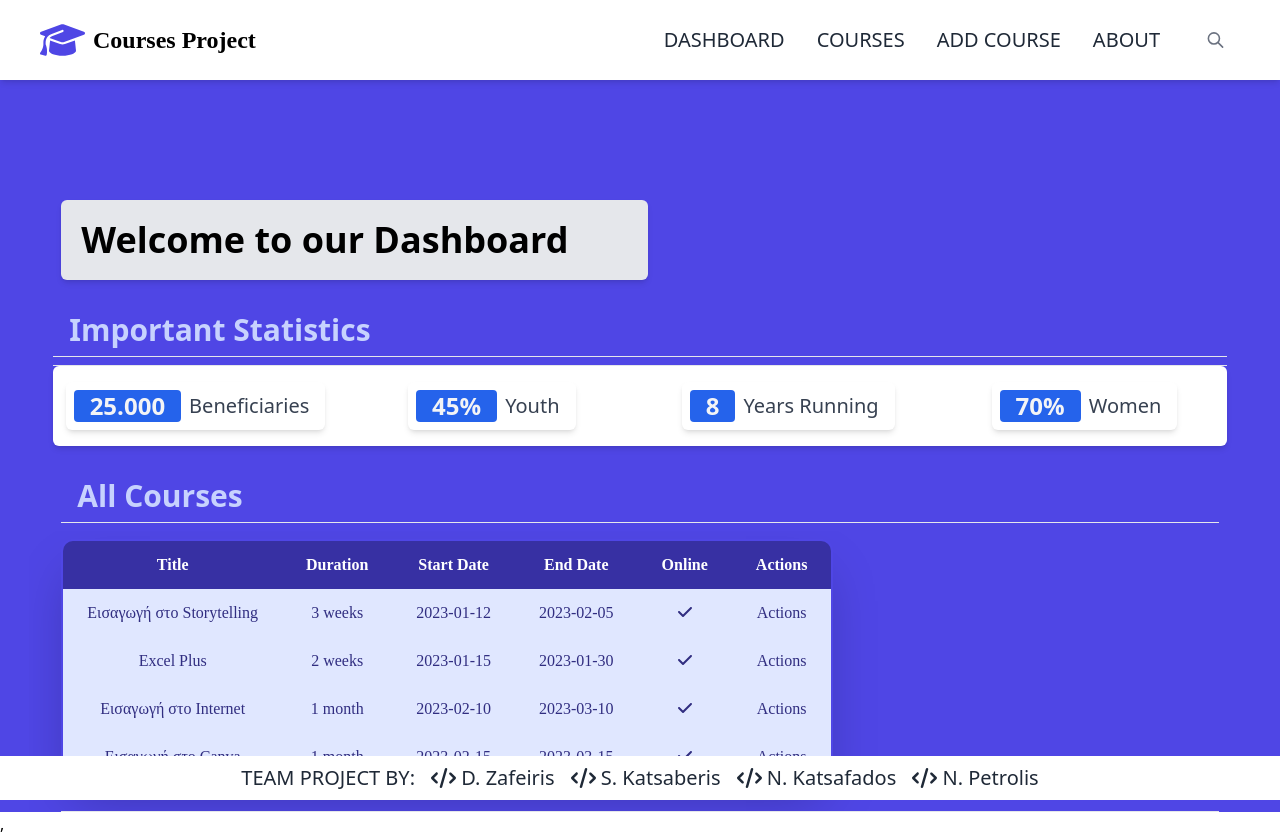
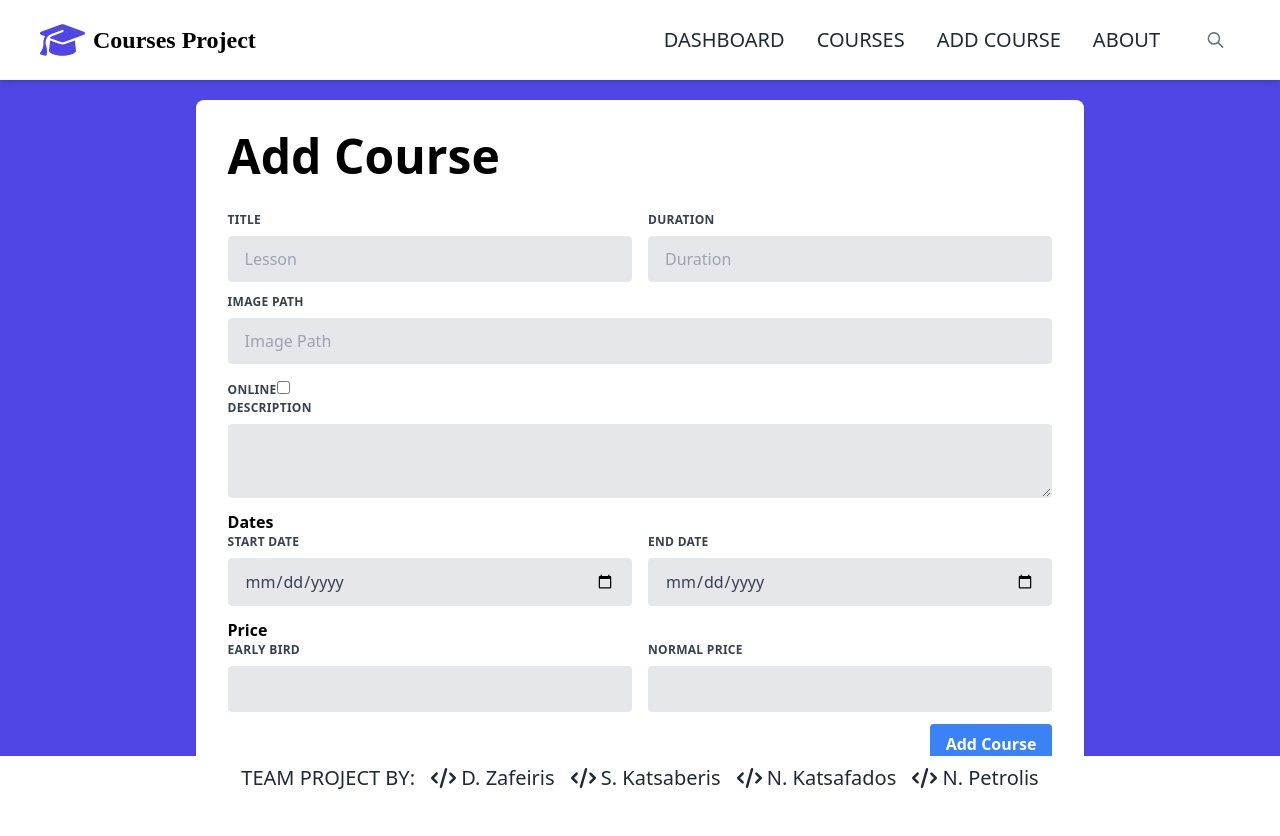
Before and after one commit to ssoc2dzafeiris/TeamProjectReact, a React (Create React App) app: page /addcourse in a window 1280 px wide. After the commit the page ends 800 px from the top, so only its background shows below. Built offline with nearby package versions, Linux system fonts and the light colour scheme; data requests are answered from the project's data file.

Commit message:
Added routing and courses loading animation

```diff
--- a/src/App.js
+++ /dev/null
@@ -1,18 +0,0 @@
-import React from 'react';
-import Navbar from './components/Navbar';
-import Content from './components/content';
-import PageFooter from './components/Footer';
-import Dashboard from './components/Dashboard';
-
-
-export default function App() {
-    return (
-    <>
-     <div className='flex flex-col min-h-screen bg-indigo-600'>
-      <Navbar />
-      <Dashboard />
-      <PageFooter />
-     </div>
-    </>
-    )
-  }
--- a/src/components/Addnewcourse.jsx
+++ b/src/components/Addnewcourse.jsx
@@ -38,93 +38,93 @@ const Addnewcourse = () => {
 
     }
     return (
-        <div class="w-5/6 mt-5 mx-auto flex justify-center items-center h-screens">
-            <form onSubmit={handleSubmit} class=" max-h-90vh w-5/6 bg-white p-8 rounded-lg shadow-md overflow-y-auto ">
-                <h1 class="font-extrabold font-weight: 900 text-5xl mb-8  ">Add Course</h1>
-                <div class="flex flex-wrap -mx-2">
-                    <div class="w-full md:w-1/2 px-2 mb-4 md:mb-0">
+        <div className="w-5/6 mt-5 mx-auto flex justify-center items-center h-screens">
+            <form onSubmit={handleSubmit} className=" max-h-90vh w-5/6 bg-white p-8 rounded-lg shadow-md overflow-y-auto ">
+                <h1 className="font-extrabold font-weight: 900 text-5xl mb-8  ">Add Course</h1>
+                <div className="flex flex-wrap -mx-2">
+                    <div className="w-full md:w-1/2 px-2 mb-4 md:mb-0">
                         <label
-                            class="block uppercase tracking-wide text-gray-700 text-xs font-bold mb-2" for="grid-first-name">
+                            className="block uppercase tracking-wide text-gray-700 text-xs font-bold mb-2" htmlFor="grid-first-name">
                             Title
                         </label>
                         <input
-                            class="  appearance-none block w-full bg-gray-200 text-gray-700 border border-gray-200 rounded py-3 px-4 mb-3 leading-tight focus:outline-none focus:bg-white focus:border-gray-500 justify-center"
+                            className="  appearance-none block w-full bg-gray-200 text-gray-700 border border-gray-200 rounded py-3 px-4 mb-3 leading-tight focus:outline-none focus:bg-white focus:border-gray-500 justify-center"
                             name="title" type="text"
                             onChange={
                                 (e) => setTitle((e.target.value))
                             } placeholder="Lesson"></input>
                     </div>
-                    <div class="w-full md:w-1/2 px-2">
+                    <div className="w-full md:w-1/2 px-2">
                         <label
-                            class="block uppercase tracking-wide text-gray-700 text-xs font-bold mb-2" for="grid-first-name">
+                            className="block uppercase tracking-wide text-gray-700 text-xs font-bold mb-2" htmlFor="grid-first-name">
                             Duration
                         </label>
                         <input
-                            class=" block w-full bg-gray-200 text-gray-700 border border-gray-200 rounded py-3 px-4 mb-3 leading-tight focus:outline-none focus:bg-white focus:border-gray-500"
+                            className=" block w-full bg-gray-200 text-gray-700 border border-gray-200 rounded py-3 px-4 mb-3 leading-tight focus:outline-none focus:bg-white focus:border-gray-500"
                             name="duration" type="text" onChange={(e) => setDuration((e.target.value))} placeholder="Duration"></input>
                     </div>
                 </div>
                 <label
-                    class="block uppercase tracking-wide text-gray-700 text-xs font-bold mb-2" for="grid-first-name">
+                    className="block uppercase tracking-wide text-gray-700 text-xs font-bold mb-2" htmlFor="grid-first-name">
                     Image Path
                 </label>
                 {<input
-                    class="  w-full bg-gray-200 text-gray-700 border border-gray-200 rounded py-3 px-4 mb-3 leading-tight focus:outline-none focus:bg-white focus:border-gray-500"
+                    className="  w-full bg-gray-200 text-gray-700 border border-gray-200 rounded py-3 px-4 mb-3 leading-tight focus:outline-none focus:bg-white focus:border-gray-500"
                     name="imagePath" type="text" onChange={(e) => setImagePath((e.target.value))} placeholder="Image Path"></input>}
                 <label
-                    class=" uppercase tracking-wide text-gray-700 text-xs font-bold mb-2" >
+                    className=" uppercase tracking-wide text-gray-700 text-xs font-bold mb-2" >
                     online
                 </label>
                 <input type="checkbox" onChange={(e) => setOnline((e.target.checked))} />
                 <label
-                    class="block uppercase tracking-wide text-gray-700 text-xs font-bold mb-2" >
+                    className="block uppercase tracking-wide text-gray-700 text-xs font-bold mb-2" >
                     description
                 </label>
                 <textarea
-                    class="block w-full bg-gray-200 text-gray-700 border border-gray-200 rounded py-3 px-4 mb-3"
+                    className="block w-full bg-gray-200 text-gray-700 border border-gray-200 rounded py-3 px-4 mb-3"
                     name="description" type="text" onChange={(e) => setDescription((e.target.value))}>
                 </textarea>
 
-                <p class="font-bold font-weight: 700">Dates</p>
-                <div class="flex flex-wrap -mx-2">
-                    <div class="w-full md:w-1/2 px-2 mb-4 md:mb-0">
+                <p className="font-bold font-weight: 700">Dates</p>
+                <div className="flex flex-wrap -mx-2">
+                    <div className="w-full md:w-1/2 px-2 mb-4 md:mb-0">
                         <label
-                            class="block uppercase tracking-wide text-gray-700 text-xs font-bold mb-2" >
+                            className="block uppercase tracking-wide text-gray-700 text-xs font-bold mb-2" >
                             Start Date
                         </label>
                         <input
-                            class="  w-full bg-gray-200 text-gray-700 border border-gray-200 rounded py-3 px-4 mb-3 leading-tight focus:outline-none focus:bg-white focus:border-gray-500"
+                            className="  w-full bg-gray-200 text-gray-700 border border-gray-200 rounded py-3 px-4 mb-3 leading-tight focus:outline-none focus:bg-white focus:border-gray-500"
                             name="start_date" type="date" onChange={(e) => setStart_date((e.target.value))}></input>
                     </div>
-                    <div class="w-full md:w-1/2 px-2 mb-4 md:mb-0">
-                        <label class="block uppercase tracking-wide text-gray-700 text-xs font-bold mb-2" >
+                    <div className="w-full md:w-1/2 px-2 mb-4 md:mb-0">
+                        <label className="block uppercase tracking-wide text-gray-700 text-xs font-bold mb-2" >
                             End Date
                         </label>
-                        <input class="  w-full bg-gray-200 text-gray-700 border border-gray-200 rounded py-3 px-4 mb-3 leading-tight focus:outline-none focus:bg-white focus:border-gray-500"
+                        <input className="  w-full bg-gray-200 text-gray-700 border border-gray-200 rounded py-3 px-4 mb-3 leading-tight focus:outline-none focus:bg-white focus:border-gray-500"
                             name="end_date" type="date" onChange={(e) => setEnd_date((e.target.value))}></input>
                     </div>
                 </div>
-                <p class="font-bold font-weight: 700"> Price </p>
+                <p className="font-bold font-weight: 700"> Price </p>
 
-                <div class="flex flex-wrap -mx-2">
-                    <div class="w-full md:w-1/2 px-2 mb-4 md:mb-0">
+                <div className="flex flex-wrap -mx-2">
+                    <div className="w-full md:w-1/2 px-2 mb-4 md:mb-0">
 
 
-                        <label class="block uppercase tracking-wide text-gray-700 text-xs font-bold mb-2" >
+                        <label className="block uppercase tracking-wide text-gray-700 text-xs font-bold mb-2" >
                             Early Bird
                         </label>
-                        <input class="  w-full bg-gray-200 text-gray-700 border border-gray-200 rounded py-3 px-4 mb-3 leading-tight focus:outline-none focus:bg-white focus:border-gray-500"
+                        <input className="  w-full bg-gray-200 text-gray-700 border border-gray-200 rounded py-3 px-4 mb-3 leading-tight focus:outline-none focus:bg-white focus:border-gray-500"
                             name="early_bird" type="number" onChange={(e) => setEarly_bird((e.target.value))}></input>
                     </div>
-                    <div class="w-full md:w-1/2 px-2 mb-4 md:mb-0">
-                        <label class="block uppercase tracking-wide text-gray-700 text-xs font-bold mb-2" >
+                    <div className="w-full md:w-1/2 px-2 mb-4 md:mb-0">
+                        <label className="block uppercase tracking-wide text-gray-700 text-xs font-bold mb-2" >
                             Normal Price
                         </label>
-                        <input class="  w-full bg-gray-200 text-gray-700 border border-gray-200 rounded py-3 px-4 mb-3 leading-tight focus:outline-none focus:bg-white focus:border-gray-500"
+                        <input className="  w-full bg-gray-200 text-gray-700 border border-gray-200 rounded py-3 px-4 mb-3 leading-tight focus:outline-none focus:bg-white focus:border-gray-500"
                             name="normal" type="number" onChange={(e) => setNormal((e.target.value))}></input>
                     </div>
                 </div>
-                <button class="float-right bg-blue-500 hover:bg-blue-700 text-white font-bold py-2 px-4 rounded text-right " type='submit'> Add Course </button>
+                <button className="float-right bg-blue-500 hover:bg-blue-700 text-white font-bold py-2 px-4 rounded text-right " type='submit'> Add Course </button>
             </form>
 
 
--- /dev/null
+++ b/src/components/CardsItem.js
@@ -0,0 +1,32 @@
+import React from 'react'
+import { FontAwesomeIcon } from '@fortawesome/react-fontawesome';
+import { faCoins, faCalendar, faCalendarCheck } from '@fortawesome/free-solid-svg-icons';
+
+const CardsItem = ({title, imagePath, dates, price, duration, online}) => {
+  return (
+        <div className='h-96 w-96 border-2 border-gray-400 bg-white border-opacity-60 rounded-lg overflow-hidden m-4  hover:scale-110 hover:shadow-2xl hover:border-white transition duration-200 ease-linear'>
+            <a href='#'>
+            <img src={`images${imagePath}`} alt={title} className='w-fit object-cover object-center' />
+            <div className='p-2'>
+                <h1 className='text-xl font-semibold mb-3'>{title}</h1>
+            </div>
+            <div className='text-gray-700'>
+                <div className='flex flex-row justify-between text-sm px-8 py-2'>
+                    <div className='bg-indigo-600 text-white rounded-lg font-semibold p-2'><FontAwesomeIcon icon={faCoins} /> Τιμή Early Bird {price.early_bird}€</div>
+                    <div className='font-semibold p-2'><FontAwesomeIcon icon={faCoins} /> Τιμή {price.normal}€</div>
+                </div>
+                <div className='flex flex-row justify-between text-sm px-8 py-4'>
+                    <div><FontAwesomeIcon icon={faCalendar} /> {dates.start_date}</div>
+                    <div><FontAwesomeIcon icon={faCalendarCheck} /> {dates.end_date}</div>
+                </div>
+                <div className='flex flex-row justify-between text-sm px-8 py-4'>
+                    <div><b>Διάρκεια:</b> {duration} </div>
+                    <div className='font-bold'>{online ? 'Online' : 'Δια ζώσης'}</div>
+                    </div>
+            </div>
+            </a>
+        </div>
+  )
+}
+
+export default CardsItem
--- a/src/components/CourseTable.js
+++ b/src/components/CourseTable.js
@@ -17,7 +17,7 @@ console.log("Courses",courses);
     return(
 
         <div>
-             <table className="shadow-2xl font-[Poppins] border-2 border-indigo-200 overflow-hidden rounded-xl mb-5">
+             <table className="shadow-2xl font-[Poppins] border-indigo-200 overflow-hidden rounded-xl mb-5">
 
                             <thead className="text-white">
                                 <tr>
--- /dev/null
+++ b/src/components/CoursesLoading.js
@@ -0,0 +1,76 @@
+import React from 'react'
+
+const CoursesLoading = () => {
+  return (
+    <>
+    <div className='lg:w-96 md:w-56 sm:w-42 bg-white rounded-lg overflow-hidden m-4 h-96 w-96 opacity-30 animate-pulse'>
+        <div className='w-90 h-40 bg-slate-300 m-1 rounded-lg'></div>
+        <div className='w-80 h-8 bg-slate-300 m-1 mt-2 ml-3 rounded-lg'></div>
+        <div className='flex justify-center mt-4'>
+            <div className='w-40 h-8 bg-slate-300 m-1 my-2 rounded-lg'></div>
+            <div className='w-40 h-8 bg-slate-300 m-1 my-2 rounded-lg'></div>
+        </div>
+        <div className='flex justify-center mt-2'>
+            <div className='w-40 h-8 bg-slate-300 m-1 my-2 rounded-lg'></div>
+            <div className='w-40 h-8 bg-slate-300 m-1 my-2 rounded-lg'></div>
+        </div>
+        <div className='flex justify-center mt-3'>
+            <div className='w-40 h-4 bg-slate-300 m-1 my-2 rounded-lg'></div>
+            <div className='w-40 h-4 bg-slate-300 m-1 my-2 rounded-lg'></div>
+        </div>
+    </div>
+    <div className='lg:w-96 md:w-56 sm:w-42 bg-white rounded-lg overflow-hidden m-4 h-96 w-96 opacity-30 animate-pulse'>
+        <div className='w-90 h-40 bg-slate-300 m-1 rounded-lg'></div>
+        <div className='w-80 h-8 bg-slate-300 m-1 mt-2 ml-3 rounded-lg'></div>
+        <div className='flex justify-center mt-4'>
+            <div className='w-40 h-8 bg-slate-300 m-1 my-2 rounded-lg'></div>
+            <div className='w-40 h-8 bg-slate-300 m-1 my-2 rounded-lg'></div>
+        </div>
+        <div className='flex justify-center mt-2'>
+            <div className='w-40 h-8 bg-slate-300 m-1 my-2 rounded-lg'></div>
+            <div className='w-40 h-8 bg-slate-300 m-1 my-2 rounded-lg'></div>
+        </div>
+        <div className='flex justify-center mt-3'>
+            <div className='w-40 h-4 bg-slate-300 m-1 my-2 rounded-lg'></div>
+            <div className='w-40 h-4 bg-slate-300 m-1 my-2 rounded-lg'></div>
+        </div>
+    </div>
+    <div className='lg:w-96 md:w-56 sm:w-42 bg-white rounded-lg overflow-hidden m-4 h-96 w-96 opacity-30 animate-pulse'>
+        <div className='w-90 h-40 bg-slate-300 m-1 rounded-lg'></div>
+        <div className='w-80 h-8 bg-slate-300 m-1 mt-2 ml-3 rounded-lg'></div>
+        <div className='flex justify-center mt-4'>
+            <div className='w-40 h-8 bg-slate-300 m-1 my-2 rounded-lg'></div>
+            <div className='w-40 h-8 bg-slate-300 m-1 my-2 rounded-lg'></div>
+        </div>
+        <div className='flex justify-center mt-2'>
+            <div className='w-40 h-8 bg-slate-300 m-1 my-2 rounded-lg'></div>
+            <div className='w-40 h-8 bg-slate-300 m-1 my-2 rounded-lg'></div>
+        </div>
+        <div className='flex justify-center mt-3'>
+            <div className='w-40 h-4 bg-slate-300 m-1 my-2 rounded-lg'></div>
+            <div className='w-40 h-4 bg-slate-300 m-1 my-2 rounded-lg'></div>
+        </div>
+    </div>
+    <div className='lg:w-96 md:w-56 sm:w-42 bg-white rounded-lg overflow-hidden m-4 h-96 w-96 opacity-30 animate-pulse'>
+        <div className='w-90 h-40 bg-slate-300 m-1 rounded-lg'></div>
+        <div className='w-80 h-8 bg-slate-300 m-1 mt-2 ml-3 rounded-lg'></div>
+        <div className='flex justify-center mt-4'>
+            <div className='w-40 h-8 bg-slate-300 m-1 my-2 rounded-lg'></div>
+            <div className='w-40 h-8 bg-slate-300 m-1 my-2 rounded-lg'></div>
+        </div>
+        <div className='flex justify-center mt-2'>
+            <div className='w-40 h-8 bg-slate-300 m-1 my-2 rounded-lg'></div>
+            <div className='w-40 h-8 bg-slate-300 m-1 my-2 rounded-lg'></div>
+        </div>
+        <div className='flex justify-center mt-3'>
+            <div className='w-40 h-4 bg-slate-300 m-1 my-2 rounded-lg'></div>
+            <div className='w-40 h-4 bg-slate-300 m-1 my-2 rounded-lg'></div>
+        </div>
+    </div>
+
+
+</>
+  )
+}
+
+export default CoursesLoading
--- a/src/components/Dashboard.js
+++ b/src/components/Dashboard.js
@@ -6,7 +6,7 @@ import CourseTable from "./CourseTable";
 export default function Dashboard(props) {
 
     return(
-        <div className="container mx-auto w-11/12 mt-10 rounded-md">
+        <div className="container justify-center items-center mx-auto w-11/12 mt-10 rounded-md">
             <section>
             <Welcome text={"our Dashboard"}/>
             </section>
@@ -14,11 +14,10 @@ export default function Dashboard(props) {
             <Stats title={"Important Statistics"}/>
 
 
-            <div className="py-2 mt-4 mx-2 border-b border-gray-200">
-            <h3 className="text-3xl font-semibold text-indigo-200 py-2 mx-4">All Courses</h3>
-            <hr className="py-2"/>
-                <div className="py-2 -my-2 overflow-x-auto sm:-mx-6 sm:px-6 lg:-mx-8 lg:px-8">
-                    <div>
+            <div className="py-2 mt-4 mx-2 border-gray-200">
+                <h3 className="text-3xl font-semibold text-indigo-200 py-2 mx-4 border-b-2 mb-2">All Courses</h3>
+                <div className="py-2 my-2 overflow-x-auto sm:-mx-6 sm:px-6 lg:-mx-8 lg:px-8">
+                    <div className="flex items-center justify-center">
                         <CourseTable />
                     </div>
                 </div>
--- a/src/components/Stats.js
+++ b/src/components/Stats.js
@@ -15,11 +15,10 @@ export default function Stats({title}){
 
     return (
         <>
-         <div className="flex flex-col py-2 mt-4 mx-auto border-b border-gray-200">
-                <h3 className="text-3xl font-semibold text-indigo-200 py-2 mx-4">{title}</h3>
-                <hr />
+         <div className="flex flex-col py-2 mt-4 mx-auto border-gray-200">
+                <h3 className="text-3xl font-semibold text-indigo-200 py-2 mx-4 border-b-2">{title}</h3>
         </div>
-        <div className="grid gap-3 md:grid-cols-4 justify-items-center shadow-md bg-white py-4 rounded-md ">
+        <div className="grid gap-3 md:grid-cols-4 justify-items-center shadow-md bg-white py-4 rounded-md">
             {stats.length &&
             stats.map(({id,title,amount}) =>
             (
--- a/src/components/StatsItem.js
+++ b/src/components/StatsItem.js
@@ -2,12 +2,12 @@ import React from 'react';
 
 export default function StatsItem({id,title,amount}){
     return (
-                <div class="flex items-center px-2 py-2 bg-white rounded-md shadow-md ">
-                    <div class="px-4 bg-blue-600 rounded">
-                        <h4 class="text-2xl font-semibold text-gray-100">{amount}</h4>
+                <div className="flex items-center px-2 py-2 bg-white rounded-md shadow-md ">
+                    <div className="px-4 bg-blue-600 rounded">
+                        <h4 className="text-2xl font-semibold text-gray-100">{amount}</h4>
                     </div>
-                    <div class="mx-2">
-                        <div class="text-gray-700 text-semibold text-xl">{title}</div>
+                    <div className="mx-2">
+                        <div className="text-gray-700 text-semibold text-xl">{title}</div>
                     </div>
                 </div>
     )
--- a/src/components/cards.js
+++ b/src/components/cards.js
@@ -1,47 +1,34 @@
-import React, {useState, useEffect} from 'react'
-import axios from 'axios'
-import { FontAwesomeIcon } from '@fortawesome/react-fontawesome';
-import { faCoins, faCalendar, faCalendarCheck } from '@fortawesome/free-solid-svg-icons';
+import React, { useState, useEffect } from 'react'
+import axios from 'axios';
+import CardsItem from './CardsItem';
+import CoursesLoading from './CoursesLoading';
 
 const Cards = () => {
     const [data, setData] = useState([]);
+    const [coursesLoading, setCoursesLoading] = useState(true)
 
     useEffect(() => {
-      const fetchData = () => {
         axios.get("http://localhost:3001/courses")
-          .then(res => {
-            setData(res.data);
+        .then(res => {
+        setCoursesLoading(false)
+        setData(res.data);
           })
-      };
-      fetchData();
     }, []);
 
   return (
     <div className='flex items-center justify-center flex-wrap text-indigo-600 px-5 py-4 mx-auto'>
-    {data.map(item => (
-        <div key={item.id} className='h-full lg:w-96 md:w-56 sm:w-42 border-2 border-gray-400 bg-white border-opacity-60 rounded-lg overflow-hidden m-4  hover:scale-110 hover:shadow-2xl hover:border-white transition duration-200 ease-linear'>
-            <a href='#'>
-            <img src={`images${item.imagePath}`} alt={item.title} className='lg:h-42 md:h-42 w-full object-cover object-center' />
-            <div className='p-2'>
-                <h1 className='text-xl font-semibold mb-3'>{item.title}</h1>
-            </div>
-            <div className='text-gray-700'>
-                <div className='flex flex-row justify-between text-sm px-8 py-2'>
-                    <div className='bg-indigo-600 text-white rounded-lg font-semibold p-2'><FontAwesomeIcon icon={faCoins} /> Τιμή Early Bird {item.price.early_bird}€</div>
-                    <div className='font-semibold p-2'><FontAwesomeIcon icon={faCoins} /> Τιμή {item.price.normal}€</div>
-                </div>
-                <div className='flex flex-row justify-between text-sm px-8 py-2'>
-                    <div><FontAwesomeIcon icon={faCalendar} /> {item.dates.start_date}</div>
-                    <div><FontAwesomeIcon icon={faCalendarCheck} /> {item.dates.end_date}</div>
-                </div>
-                <div className='flex flex-row justify-between text-sm px-8 py-2'>
-                    <div><b>Διάρκεια:</b> {item.duration} </div>
-                    <div className='font-bold'>{item.online ? 'Online' : 'Δια ζώσης'}</div>
-                    </div>
-            </div>
-            </a>
-        </div>
-))}    </div>
+        {coursesLoading ? <CoursesLoading /> : data.map((courses) =>
+            <CardsItem key={courses.id}
+                id={courses.id}
+                title={courses.title}
+                imagePath={courses.imagePath}
+                price={courses.price}
+                dates={courses.dates}
+                duration={courses.duration}
+                online={courses.online}
+            />
+        )}
+    </div>
   )
 }
 
--- /dev/null
+++ b/src/components/template.js
@@ -0,0 +1,24 @@
+import { BrowserRouter, Routes, Route } from "react-router-dom"
+import Dashboard from "./Dashboard"
+import Cards from "./Cards"
+import Addnewcourse from "./Addnewcourse"
+import Navbar from "./Navbar"
+import PageFooter from "./Footer"
+
+const Template = () => {
+  return (
+    <div className='flex flex-col min-h-screen bg-indigo-600'>
+    <Navbar />
+    <BrowserRouter>
+    <Routes>
+        <Route index path='/' element={<Dashboard />} />
+        <Route path='/courses' element={<Cards />} />
+        <Route path='/addcourse' element={<Addnewcourse />} />
+    </Routes>
+    </BrowserRouter>
+    <PageFooter />
+    </div>
+  )
+}
+
+export default Template
--- a/src/index.js
+++ b/src/index.js
@@ -1,6 +1,6 @@
 import React from "react";
 import ReactDOM from "react-dom/client";
-import App from './App';
+import Template from "./components/template";
 import './styles/index.css'
 
 
@@ -10,7 +10,7 @@ const root = ReactDOM.createRoot(document.getElementById("root"));
 // With Strict Mode in React 18, React will simulate unmounting and remounting the component in development mode
 root.render(
   <React.StrictMode>
-  <App />,
+  <Template />
   </React.StrictMode>
 
 );
```
Also changed, not shown: src/components/content.js (deleted, +0 -29 lines).
